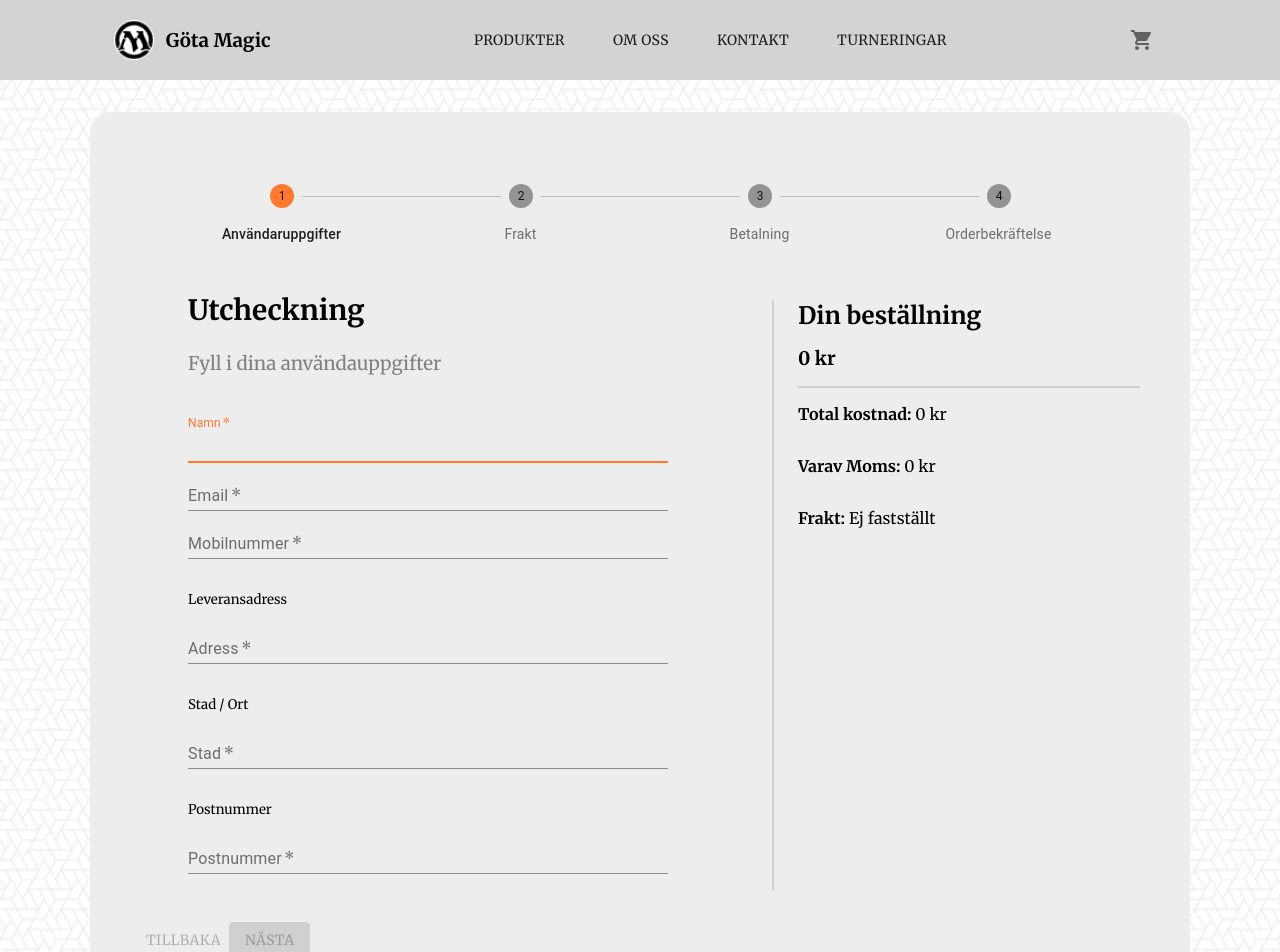
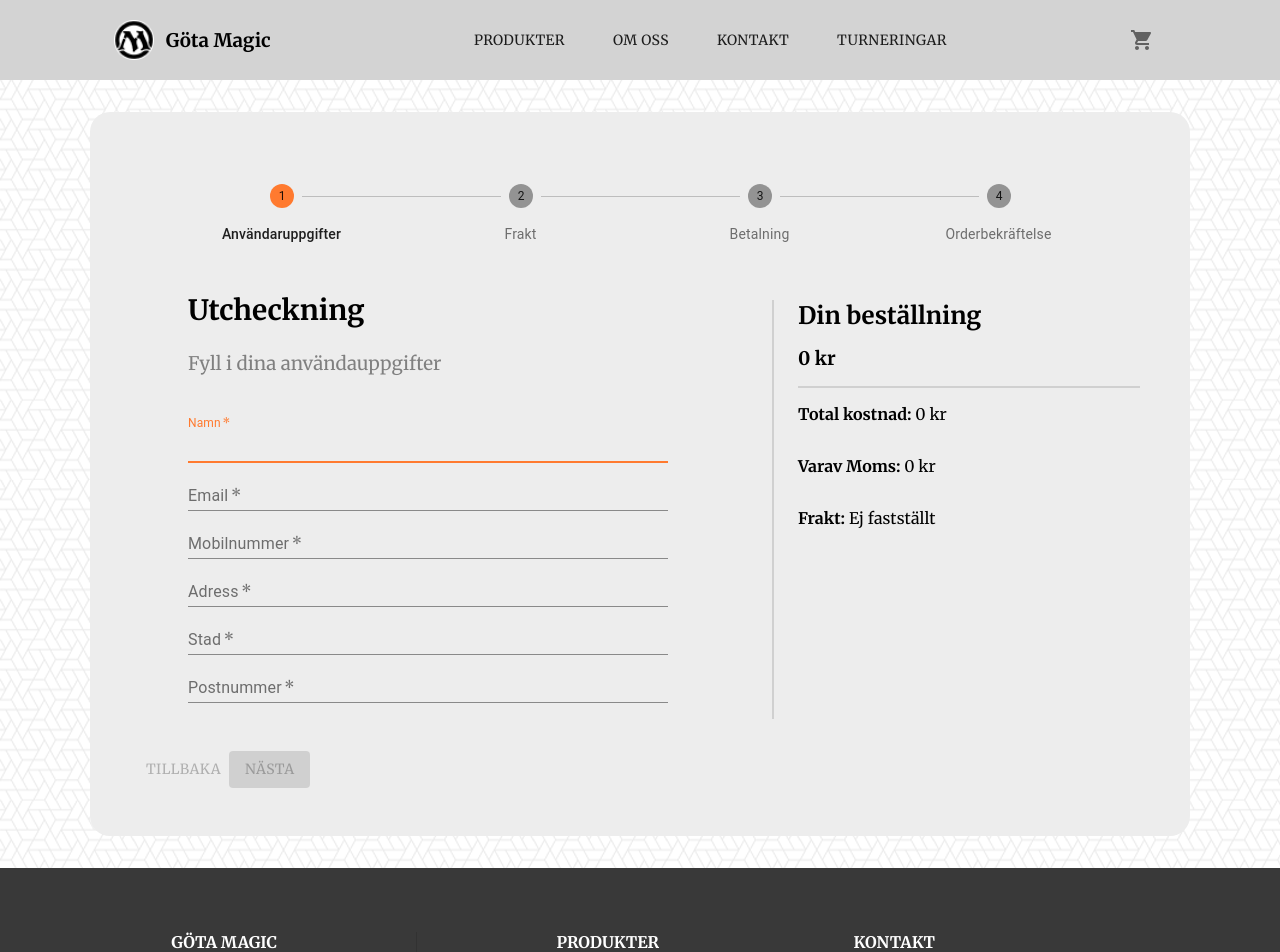
Before and after one commit to TimothyGramnaes/Miniprojekt-Gota-Magic, a React (Create React App) app: page /BreadCrumbs in a window 1280 px wide. Shown: the top 952 px of the page. Built offline with nearby package versions, Linux system fonts and the light colour scheme.

Commit message:
rubriker

```diff
--- a/src/Components/CheckOut1UserInfo.tsx
+++ b/src/Components/CheckOut1UserInfo.tsx
@@ -241,7 +241,7 @@ function CheckOut1UserInfo() {
               onChange={handleuserMobile}
               helperText={userMobileErrorText}
             />
-            <h5>Leveransadress</h5>
+
             <TextField
               name="shipping street-address"
               className="input-field"
@@ -253,7 +253,7 @@ function CheckOut1UserInfo() {
               onChange={handleuserDeliveryaddress}
               helperText={userDeliveryErrorText}
             />
-            <h5>Stad / Ort</h5>
+
             <TextField
               name="shipping address-level2"
               className="input-field"
@@ -265,7 +265,7 @@ function CheckOut1UserInfo() {
               onChange={handleuserCity}
               helperText={userCityErrorText}
             />
-            <h5>Postnummer</h5>
+
             <TextField
               name="postal-code"
               className="input-field"
```
